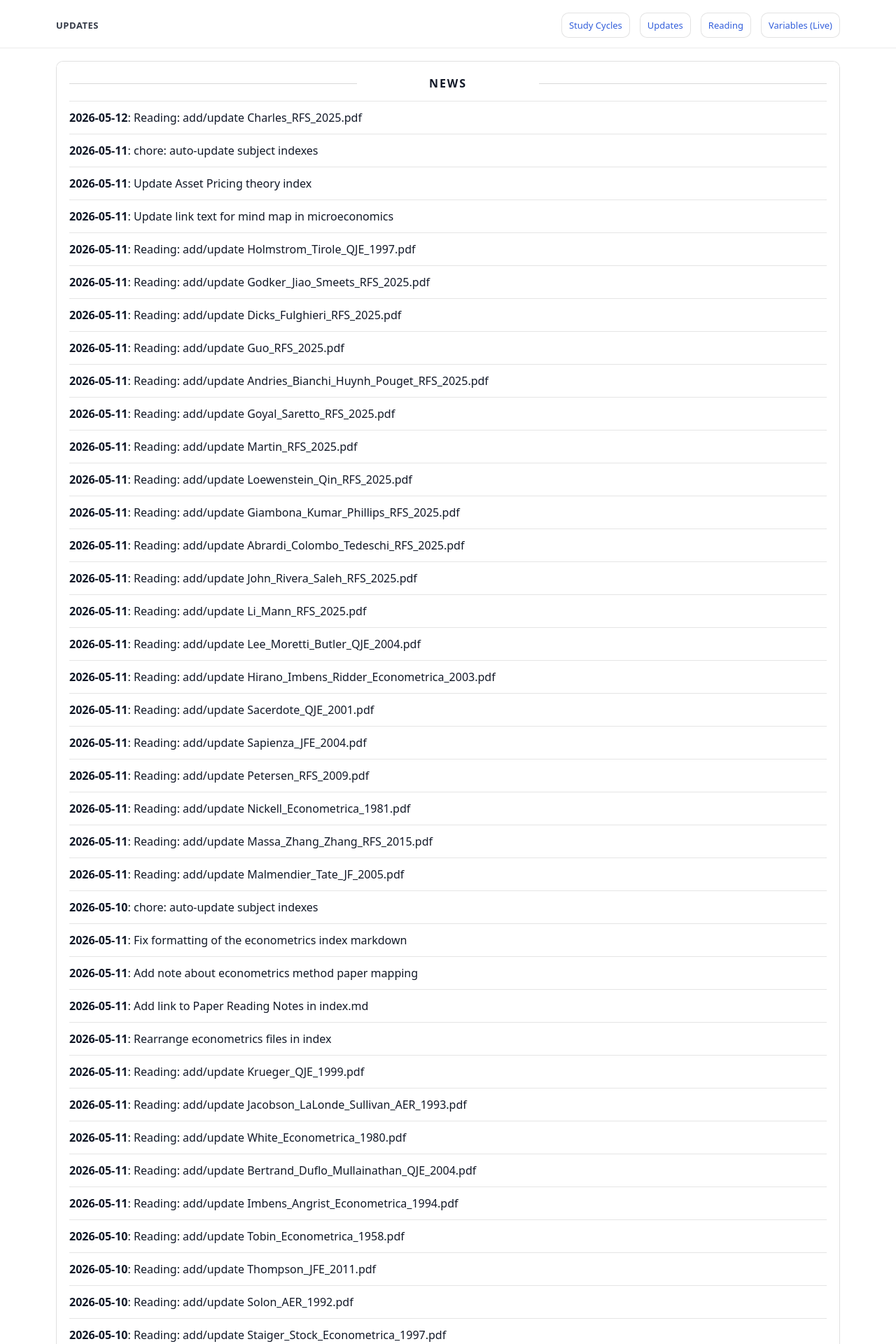
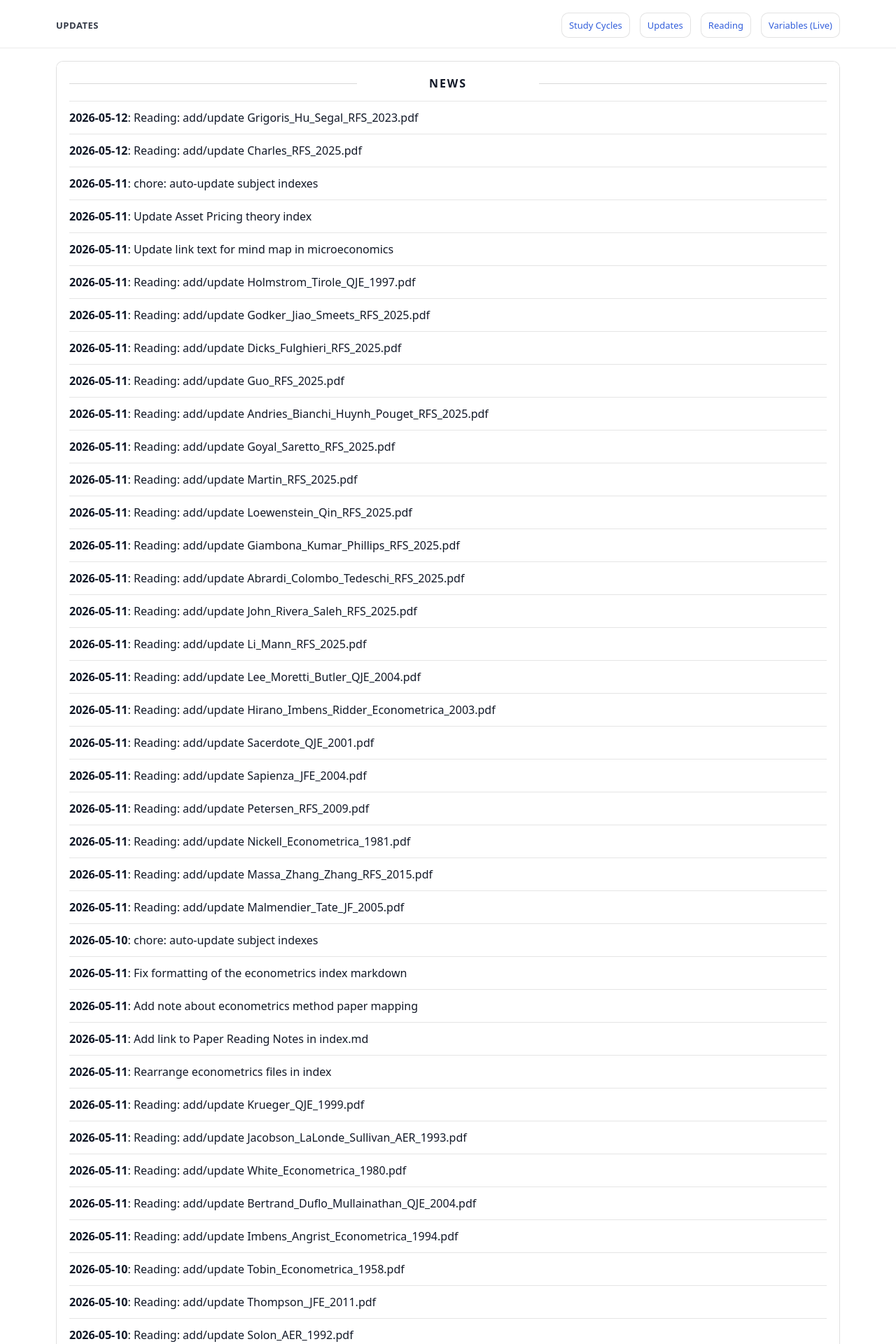
Before and after one commit to yaxinzn/study-archive, a Jekyll site: the page built from updates/index.md, in a window 1280 px wide. Shown: the top 1920 px of the page at 70% size. Built offline with Jekyll 4.4.1, drawn with Linux system fonts in a browser that asks for light colours; some of the changed text lies outside the part shown.

Commit message:
chore: update NEWS feed

```diff
--- a/_data/news.yml
+++ b/_data/news.yml
@@ -1,4 +1,7 @@
 # Auto-generated update history (sorted newest -> oldest). Do not edit manually.
+- ts: "1778529780"
+  date: "2026-05-12"
+  title: "Reading: add/update Grigoris_Hu_Segal_RFS_2023.pdf"
 - ts: "1778526862"
   date: "2026-05-12"
   title: "Reading: add/update Charles_RFS_2025.pdf"
```
